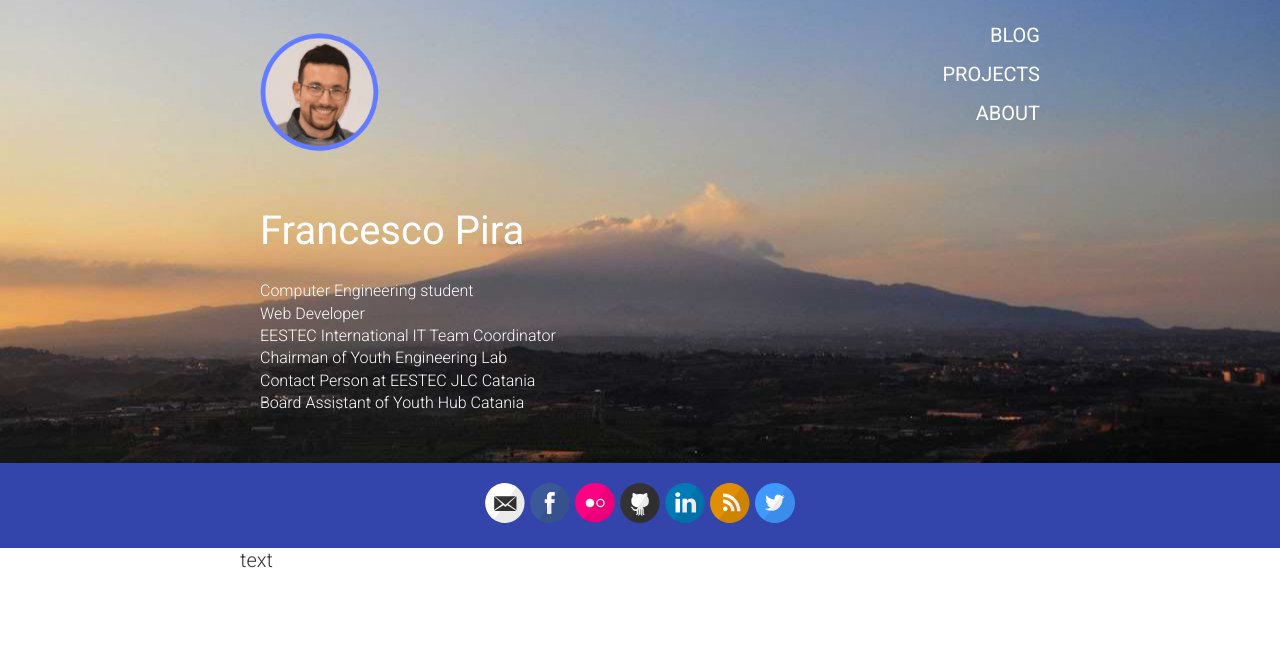
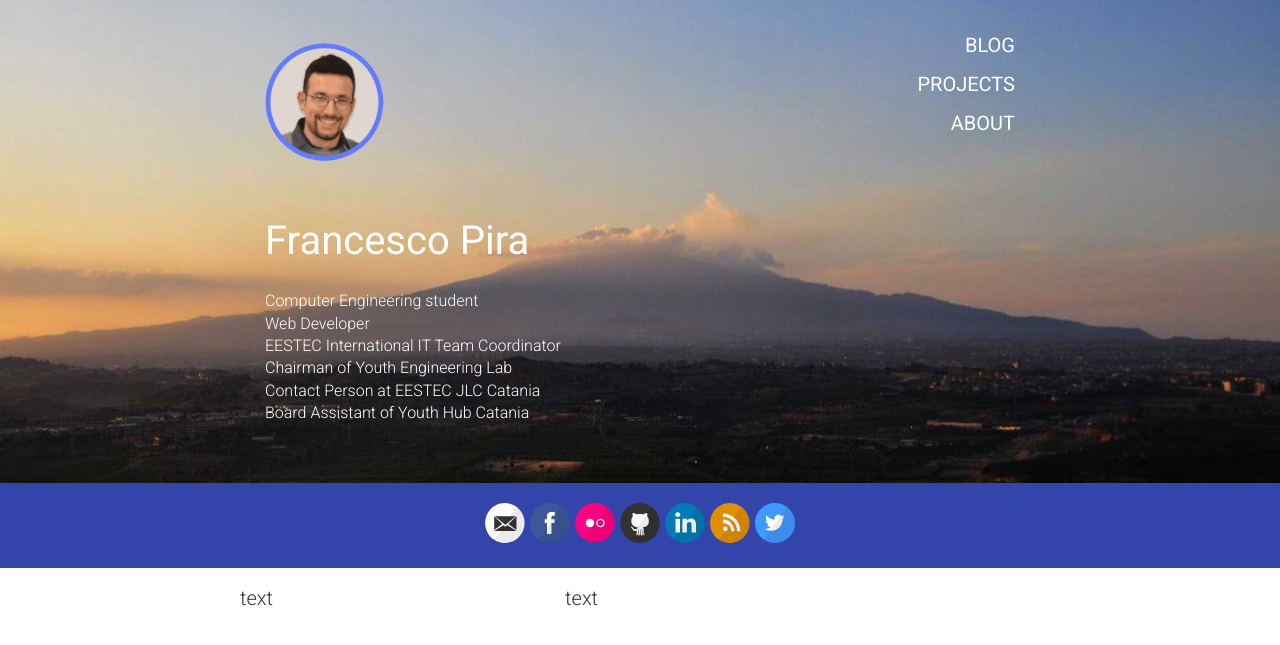
Before and after one commit to pirafrank/Jekyll-Blue, a Jekyll site: the page built from index.html, in a window 1280 px wide. Shown: the top 645 px of the page. Built offline with Jekyll 4.4.1, drawn with Linux system fonts in a browser that asks for light colours; Markdown is read by kramdown in place of the engine named in the settings.

Commit message:
improving layout

```diff
--- a/css/home.scss
+++ b/css/home.scss
@@ -20,14 +20,15 @@ h1 {
 .container {
   margin: 0 auto;
   max-width: 820px;
-  padding: 0 10px;
+  padding: 10px;
   width: 100%;
 }
 
 .head-text {
   margin: 0 auto;
-  padding: 10px 20px 10px 20px;
+  padding: 10px 20px 40px 25px;
   width: 100%;
+  text-align: left;
   //line-height: 1.4;
 
   @include mobile {
@@ -42,6 +43,7 @@ h1 {
 
 .nav-links {
   color: #fff;
+  padding-right: 25px;
   text-align: right;
   font-weight: 400;
     &:hover, &:active {
@@ -50,6 +52,7 @@ h1 {
 
   @include mobile {
     text-align: center;
+    display: none;
   }
 }
 
@@ -59,7 +62,7 @@ h1 {
   padding: 20px 0px 20px 0px;
 }
 
-.bg {
+.cover {
   background-image: url("{{ site.baseurl }}/images/background.jpg");
   background-size: cover;
   background-repeat: no-repeat;
--- a/index.html
+++ b/index.html
@@ -22,12 +22,12 @@
 
   <body>
 
-  <div class="bg">
+  <div class="cover">
 
-    <div class="container" style="padding-bottom: 30px;">
+    <div class="container">
         <div class="section group header">
           <div class="col span_4_of_5">
-              <div class="head-text" align="left" style="padding-right:20px;">
+              <div class="head-text">
                 <p><img src="{{ site.baseurl }}/images/me.png" width="120px;"></p>
                 <h1>{{ site.name }}</h1>
                 <div class="info-text">
@@ -52,7 +52,7 @@
             <div class="content nav-links">
                 <p><a href="{{ site.baseurl }}/blog">BLOG</a></p>
                 <p><a href="{{ site.baseurl }}/projects">PROJECTS</a></p>
-                <p><a href="{{ site.baseurl }}/about">ABOUT</a><br></p>
+                <p><a href="{{ site.baseurl }}/about">ABOUT</a></p>
             </div>
           </div>
         </div>
@@ -64,7 +64,14 @@
   </div>
 
   <div class="container">
-    text
+    <div class="section group">
+      <div class="col span_2_of_5">
+        text
+      </div>
+      <div class="col span_3_of_5">
+        text
+      </div>
+    </div>
   </div>
 
   </body>
```
